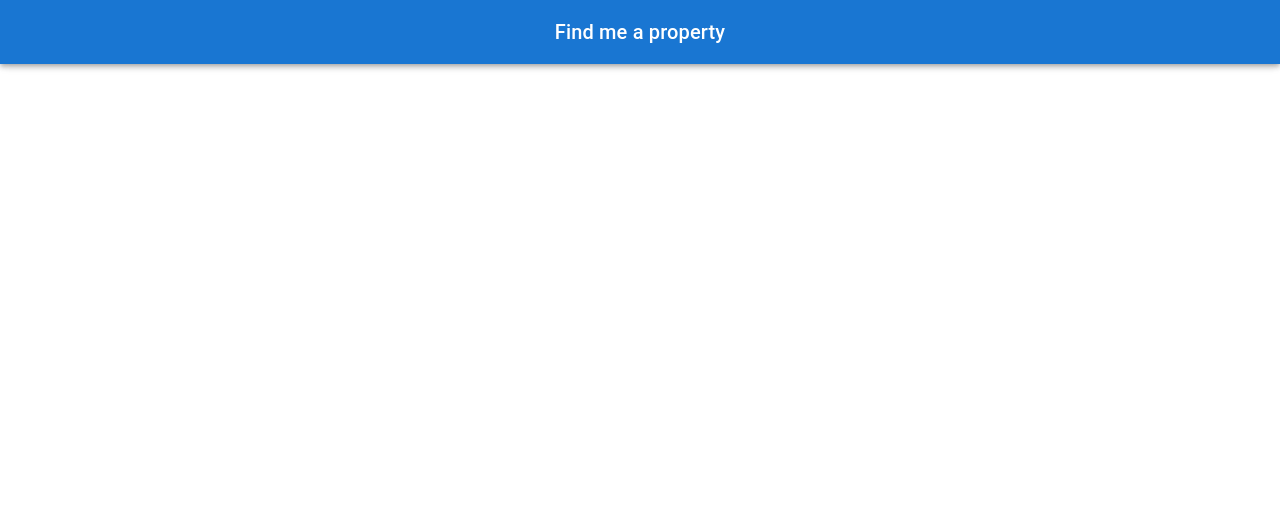
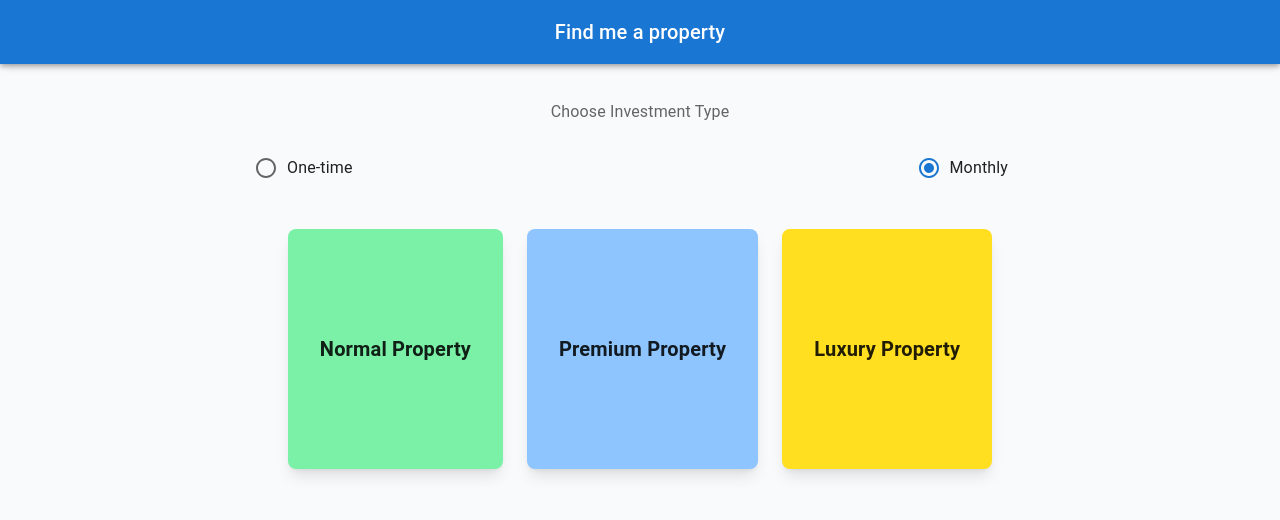
Before and after one commit to apathak54/property_search_agent, a React (Vite) app in the folder frontend/: page /s in a window 1280 px wide. Before the commit this address had no page. Shown: the top 520 px of the page. Built offline with nearby package versions, Linux system fonts and the light colour scheme.

Commit message:
added propertyType

```diff
--- a/frontend/src/App.tsx
+++ b/frontend/src/App.tsx
@@ -5,6 +5,8 @@ import PropertySearch from './components/PropertySearch';
 import Navbar from './components/Navbar';
 //import LandingPage from './pages/LandingPage';
 import ExplorePage from './pages/ExplorePage';
+import WelcomePage from './components/WelcomPage';
+import ResultsPage from './components/ResultPage';
 
 const theme = createTheme({
   palette: {
@@ -27,6 +29,8 @@ function App() {
         <Routes>
           <Route path="/" element={<PropertySearch/>} />
           <Route path='/explore' element={<ExplorePage/>} />
+          <Route path='/s' element={<WelcomePage/>} />
+          <Route path='/results' element={<ResultsPage/>} />
         </Routes>
       </Router>
     </ThemeProvider>
--- a/frontend/src/components/PropertySelector.tsx
+++ b/frontend/src/components/PropertySelector.tsx
@@ -38,7 +38,7 @@ const PropertySelector: React.FC = () => {
     setLoading(true);
     setError('');
     try {
-      const response = await axios.post('http://localhost:5000/search', {
+      const response = await axios.post('http://127.0.0.1:5000/search', {
         type: 'monthly',
         budget: amount,
       });
@@ -79,7 +79,7 @@ const PropertySelector: React.FC = () => {
           Loading properties...
         </p>
       )}
-      <div className="flex justify-center items-center p-6 m-2 gap-6">
+      <div className="flex flex-wrap justify-center items-center p-6 m-2 gap-6">
         {properties.map((property) => (
           <div
             key={property._id}
--- /dev/null
+++ b/frontend/src/components/ResultPage.tsx
@@ -0,0 +1,90 @@
+import { useEffect, useState } from 'react';
+import { useLocation } from 'react-router-dom';
+import axios from 'axios';
+
+interface Property {
+  name: string;
+  location: string;
+  totalSqftAvailable: number;
+  pricePerSqft: number;
+  propertyType: 'normal' | 'premium' | 'luxury';
+  totalPrice?: number;
+  threeYear?: number;
+  fiveYear?: number;
+  sevenYear?: number;
+}
+
+const ResultsPage = () => {
+  const location = useLocation();
+  const { type, propertyType } = location.state || {};
+  const [properties, setProperties] = useState<Property[]>([]);
+  const [loading, setLoading] = useState(true);
+  const [error, setError] = useState('');
+
+  useEffect(() => {
+    const fetchProperties = async () => {
+      try {
+        const res = await axios.get('https://realmapagent.onrender.com/api/entity/');
+
+        const allProperties = res.data.data || [];
+
+        const filtered = allProperties.filter(
+          (p: Property) => p.propertyType === propertyType
+        );
+
+        setProperties(filtered);
+      } catch (err) {
+        setError('Failed to load properties');
+        console.error(err);
+      } finally {
+        setLoading(false);
+      }
+    };
+
+    fetchProperties();
+  }, [propertyType]);
+
+  const formatCurrency = (amount: number) =>
+    new Intl.NumberFormat('en-IN', {
+      style: 'currency',
+      currency: 'INR',
+      maximumFractionDigits: 0,
+    }).format(amount);
+
+  return (
+    <div className="p-6">
+      <h2 className="text-2xl font-semibold mb-4 text-center">
+        Showing {propertyType} Properties ({type})
+      </h2>
+
+      {error && <p className="text-red-500 text-center mb-4">{error}</p>}
+      {loading && <p className="text-blue-600 text-center mb-4">Loading...</p>}
+
+      <div className="grid grid-cols-1 sm:grid-cols-2 md:grid-cols-3 gap-6 mt-8 p-4">
+        {properties.map((property, idx) => (
+          <div key={idx} className="bg-white shadow-lg p-5 rounded-lg border">
+            <h3 className="text-xl font-bold mb-1">{property.name}</h3>
+            <p className="text-gray-500 mb-2">{property.location}</p>
+            <p>Total Area: {property.totalSqftAvailable} sq.ft</p>
+            <p>Price per sq.ft: {formatCurrency(property.pricePerSqft)}</p>
+            <p>Total Price: {formatCurrency(property.totalPrice || 0)}</p>
+
+            {type === 'monthly' && (
+              <div className="mt-2">
+                <p>3 Year EMI: {formatCurrency(property.threeYear || 0)}</p>
+                <p>5 Year EMI: {formatCurrency(property.fiveYear || 0)}</p>
+                <p>7 Year EMI: {formatCurrency(property.sevenYear || 0)}</p>
+              </div>
+            )}
+
+            <button className="mt-4 px-4 cursor-pointer py-2 bg-indigo-600 text-white rounded hover:bg-indigo-700 transition">
+              Query Now
+            </button>
+          </div>
+        ))}
+      </div>
+    </div>
+  );
+};
+
+export default ResultsPage;
--- /dev/null
+++ b/frontend/src/components/WelcomPage.tsx
@@ -0,0 +1,72 @@
+import { useState } from 'react';
+import { Radio, FormControlLabel, FormLabel } from '@mui/material';
+import { useNavigate } from 'react-router-dom';
+
+const WelcomePage = () => {
+    const [paymentType, setPaymentType] = useState<'one-time' | 'monthly'>('monthly');
+    const navigate = useNavigate();
+
+    const handlePropertyClick = (propertyType: 'normal' | 'premium' | 'luxury') => {
+        navigate('/results', {
+            state: {
+                type: paymentType,
+                propertyType,
+            },
+        });
+    };
+
+    const propertyCards = [
+        { type: 'normal', label: 'Normal Property', bgColor: 'bg-green-300' },
+        { type: 'premium', label: 'Premium Property', bgColor: 'bg-blue-300' },
+        { type: 'luxury', label: 'Luxury Property', bgColor: 'bg-yellow-300' },
+    ];
+
+    return (
+        <div className="min-h-[90vh] bg-gray-50 mt-15 p-4">
+
+            <div className="px-8 py-6">
+                <FormLabel component="legend" className="text-xl  font-medium text-center mb-6 block">
+                    Choose Investment Type
+                </FormLabel>
+                <div className="flex justify-between items-center max-w-3xl mx-auto">
+                    <FormControlLabel className=''
+                        value="one-time"
+                        control={
+                            <Radio
+                                checked={paymentType === 'one-time'}
+                                onChange={() => setPaymentType('one-time')}
+                            />
+                        }
+                        label="One-time"
+                    />
+
+                    <FormControlLabel
+                        value="monthly"
+                        control={
+                            <Radio
+                                checked={paymentType === 'monthly'}
+                                onChange={() => setPaymentType('monthly')}
+                            />
+                        }
+                        label="Monthly"
+                    />
+                </div>
+            </div>
+
+
+            <div className="flex justify-center items-center  p-4 gap-6">
+                {propertyCards.map(({ type, label, bgColor }) => (
+                    <div
+                        key={type}
+                        onClick={() => handlePropertyClick(type as 'normal' | 'premium' | 'luxury')}
+                        className={`cursor-pointer ${bgColor} rounded-lg p-8 h-60 flex justfiy-center items-center shadow-lg hover:scale-105 transition-transform relative`}
+                    >
+                        <h2 className="text-xl font-bold text-center z-10 relative">{label}</h2>
+                    </div>
+                ))}
+            </div>
+        </div>
+    );
+};
+
+export default WelcomePage;
```
